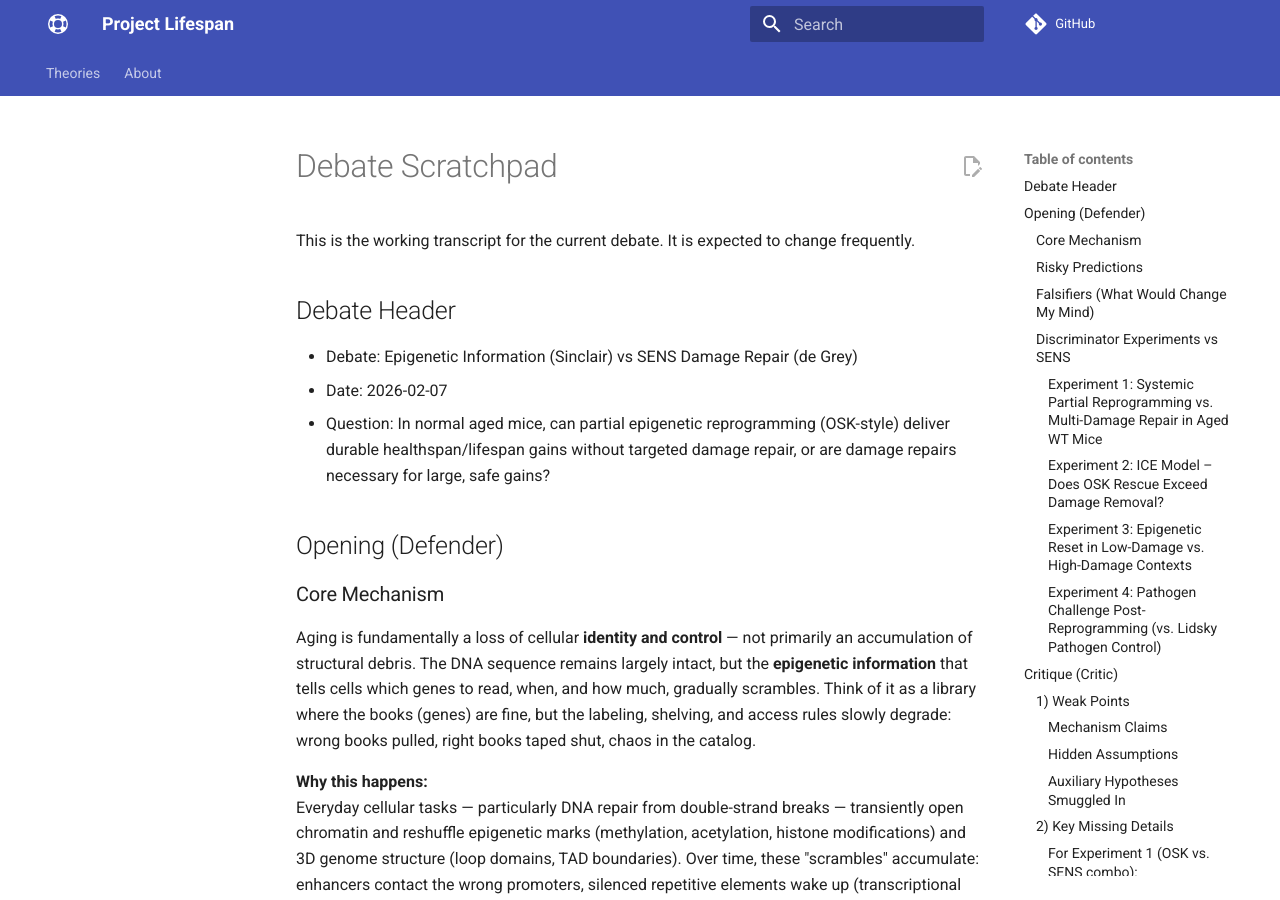
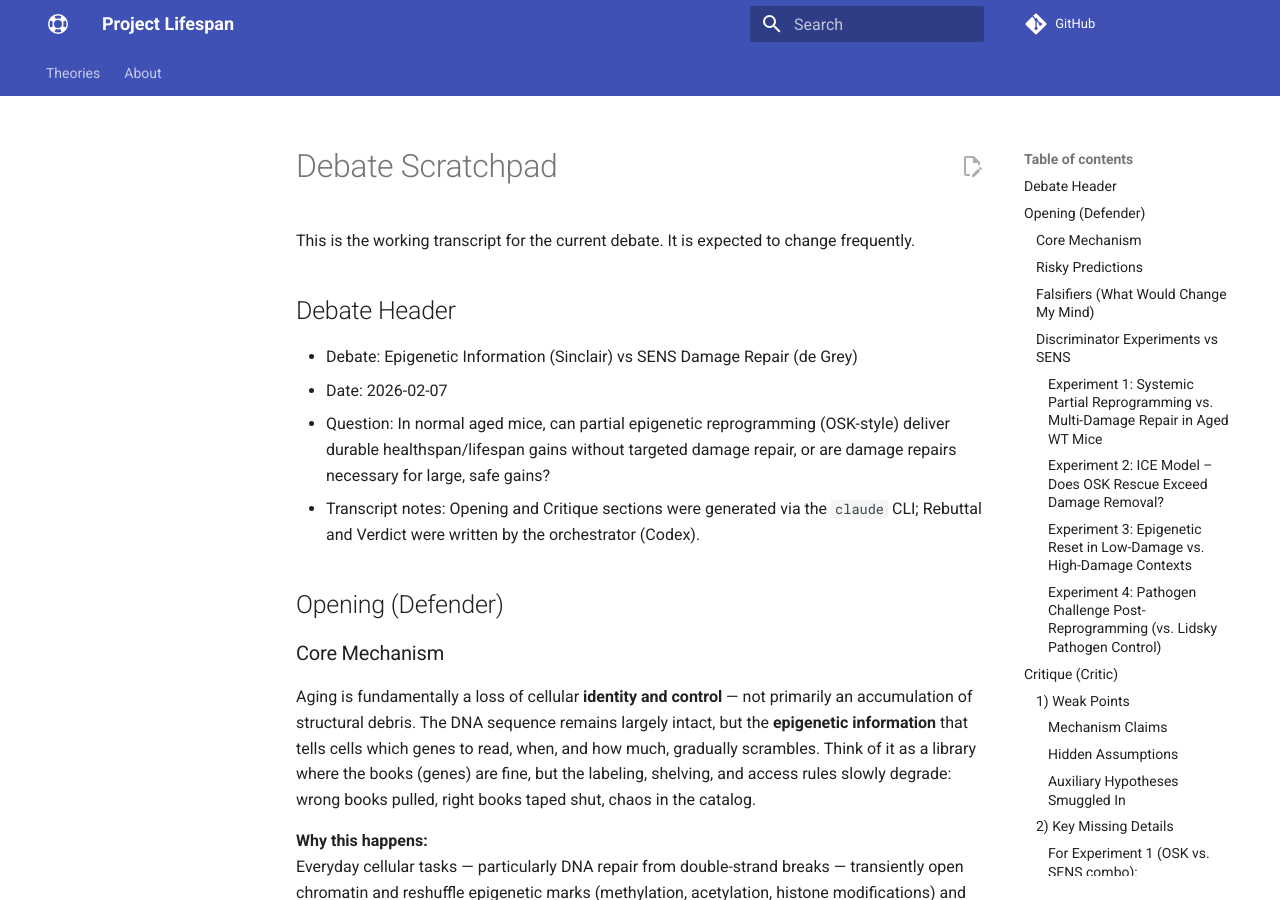
Before and after one commit to djgish485/project-lifespan, an MkDocs documentation site: the page built from docs/debates/scratchpad.md, in a window 1280 px wide and 900 px high. Built offline with MkDocs 1.6.1 and Material for MkDocs 9.7.7, drawn with Linux system fonts in a browser that asks for light colours; comment, search, counter and statistics services are not loaded; some of the changed text lies outside the part shown.

Commit message:
docs(debates): annotate transcript provenance

```diff
--- a/docs/debates/scratchpad.md
+++ b/docs/debates/scratchpad.md
@@ -11,6 +11,7 @@ This is the working transcript for the current debate. It is expected to change
 - Debate: Epigenetic Information (Sinclair) vs SENS Damage Repair (de Grey)
 - Date: 2026-02-07
 - Question: In normal aged mice, can partial epigenetic reprogramming (OSK-style) deliver durable healthspan/lifespan gains without targeted damage repair, or are damage repairs necessary for large, safe gains?
+- Transcript notes: Opening and Critique sections were generated via the `claude` CLI; Rebuttal and Verdict were written by the orchestrator (Codex).
 
 ## Opening (Defender)
 
@@ -333,7 +334,7 @@ Aged mice (20 mo) treated with pulsed OSK vs. vehicle; at 6 months post-treatmen
 **Recommendation:** Run **Experiment A first**. It's fastest, cheapest, and directly tests the **damage-load threshold hypothesis** lurking beneath your entire argument. If OSK fails above modest damage, your theory collapses—or requires SENS as a prerequisite.
 
 
-## Rebuttal (Defender)
+## Rebuttal (Defender, drafted by Orchestrator)
 
 ### Rebuttal (Point-by-Point)
 
```
